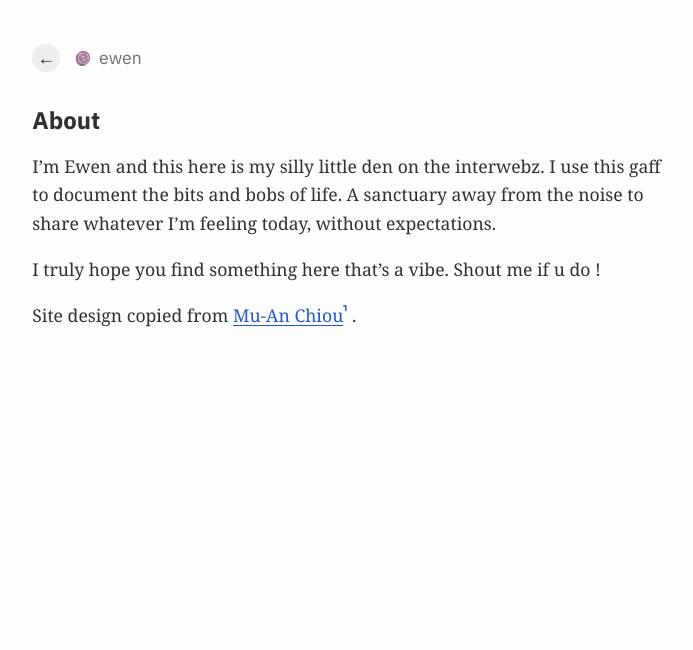
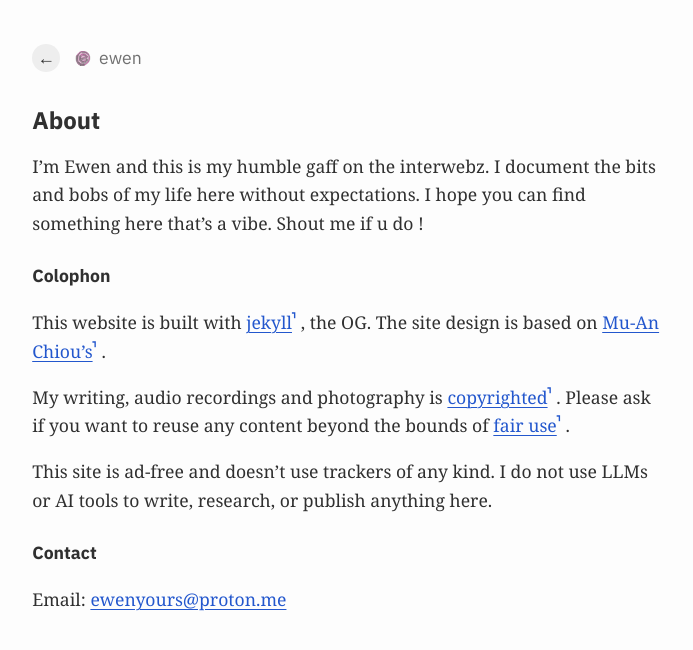
Before and after one commit to ewenme/site2, a Jekyll site: the page built from _pages/about.md, in a window 1280 px wide. Shown: the top 650 px of the page, without its empty margins (291-984 px from the left). Built offline with Jekyll 4.4.1, drawn with Linux system fonts in a browser that asks for light colours.

Commit message:
extend about sectin

```diff
--- a/_pages/about.md
+++ b/_pages/about.md
@@ -3,8 +3,16 @@ layout: default
 title: About
 ---
 
-I'm Ewen and this here is my silly little den on the interwebz. I use this gaff to document the bits and bobs of life. A sanctuary away from the noise to share whatever I'm feeling today, without expectations.
+I'm Ewen and this is my humble gaff on the interwebz. I document the bits and bobs of my life here without expectations. I hope you can find something here that's a vibe. Shout me if u do !
 
-I truly hope you find something here that's a vibe. Shout me if u do !
+#### Colophon
 
-Site design copied from [Mu-An Chiou](https://muan.co/).
+This website is built with [jekyll](https://jekyllrb.com/), the OG. The site design is based on [Mu-An Chiou's](https://muan.co/).
+
+My writing, audio recordings and photography is [copyrighted](https://www.gov.uk/copyright). Please ask if you want to reuse any content beyond the bounds of [fair use](https://www.gov.uk/guidance/exceptions-to-copyright#fair-dealing).
+
+This site is ad-free and doesn’t use trackers of any kind. I do not use LLMs or AI tools to write, research, or publish anything here.
+
+#### Contact
+
+Email: [ewenyours@proton.me](mailto:ewenyours@proton.me)
--- a/index.html
+++ b/index.html
@@ -33,8 +33,6 @@ root: true
      </a>
 </nav>
 <nav aria-label="Social">
-  <span>ewenyours [at] proton [dot] me</span>
-  <hr class="inline-hr" />
   <a href="https://github.com/ewenme" rel="me">GitHub</a>
   <hr class="inline-hr" />
   <a href="https://www.discogs.com/user/ewen_" rel="me">Discogs</a>
```
Also changed, not shown: other parts of index.html (+1 -1 lines).
